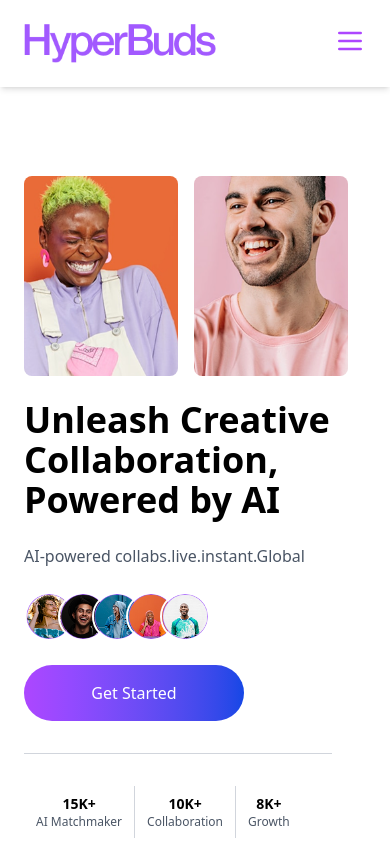
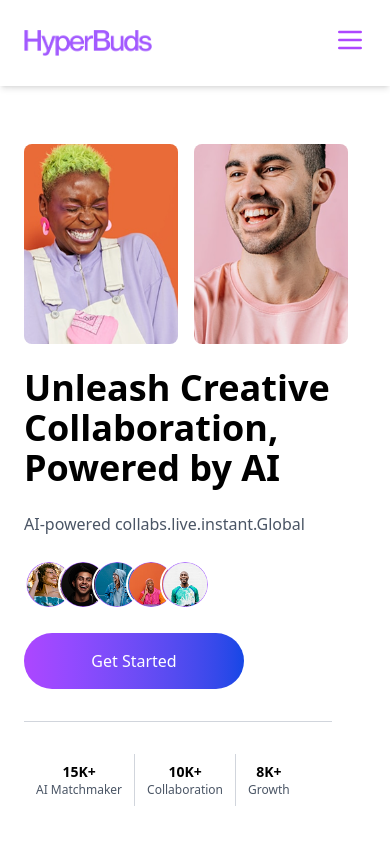
Before and after one commit to evuventures/hyperbuds, a Next.js app: page / in a window 390 px wide. Shown: the top 844 px of the page. Built offline with nearby package versions, Linux system fonts and the light colour scheme.

Commit message:
add changes to mobile screen

```diff
--- a/src/app/components/Footer.jsx
+++ b/src/app/components/Footer.jsx
@@ -11,7 +11,7 @@ const Footer = () => {
       whileInView={{ opacity: 1, y: 0 }}
       transition={{ duration: 0.6, ease: 'easeOut' }}
       viewport={{ once: false, amount: 0.2 }}
-      className="bg-black text-white px-4 sm:px-8 lg:px-[124px] py-[124px]"
+      className="bg-black text-white px-4 sm:px-8 lg:px-[124px] py-[64px] lg:py-[124px]"
     >
       {/* Newsletter Section */}
       <motion.div
@@ -49,7 +49,7 @@ const Footer = () => {
         </form>
       </motion.div>
 
-      <hr className="my-20 border-gray-700" />
+      <hr className="my-10 lg:my-20 border-gray-700" />
 
       {/* Footer Info Section */}
       <div className="flex flex-col lg:flex-row justify-between gap-8">
--- a/src/app/components/Hero.jsx
+++ b/src/app/components/Hero.jsx
@@ -19,7 +19,7 @@ const Hero = ({ heading, subheading, ratings }) => {
     router.push('/comingSoon');
   };
   return (
-    <main className="mt-24 px-6 py-20 md:px-12 lg:px-24 flex flex-col lg:flex-row justify-between gap-12">
+    <main className="mt-16 lg:mt-24 px-6 py-20 md:px-12 lg:px-24 flex flex-col lg:flex-row justify-between gap-12">
       {/* Left Section */}
       <motion.div
         className="w-full lg:w-[55%]"
--- a/src/app/components/Navbar.jsx
+++ b/src/app/components/Navbar.jsx
@@ -15,7 +15,7 @@ function Navbar() {
           alt="Logo"
           width={192}
           height={48}
-          className="w-48 h-auto"
+          className="w-32 lg:w-48 h-auto"
         />
       </div>
 
```
